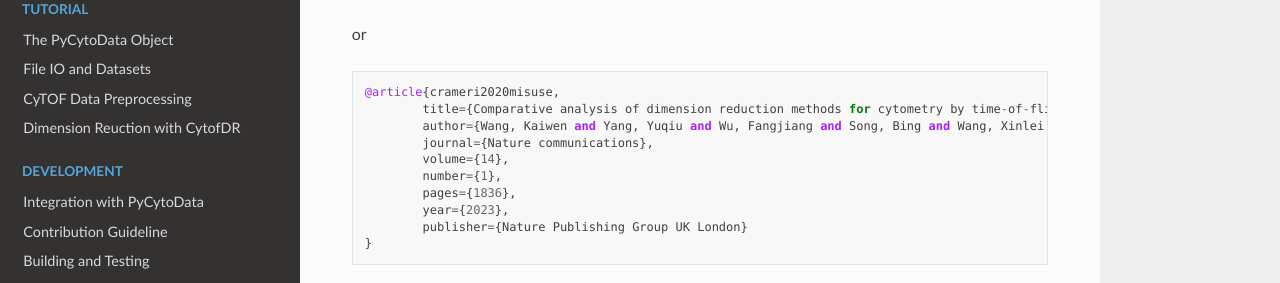
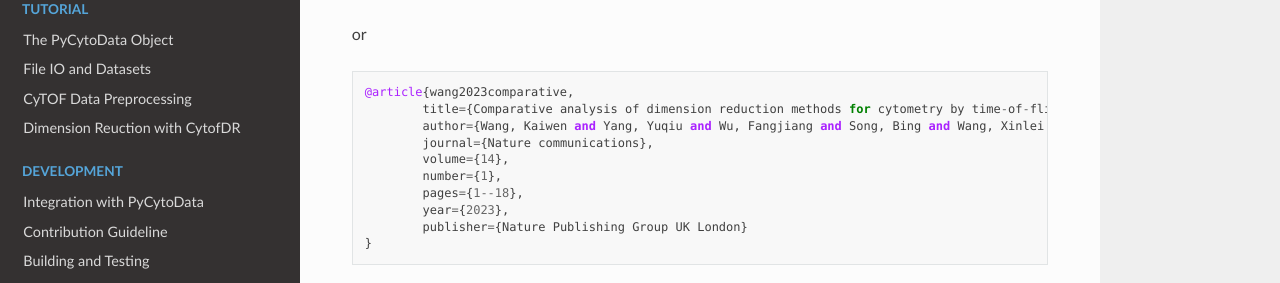
Before and after one commit to kevin931/PyCytoData, a Sphinx documentation site: the page built from docs/source/references.rst, in a window 1280 px wide and 900 px high, scrolled down 426 px. Shown: the part 175-458 px from the top of the window. Built offline with Sphinx 7.4.7 and the Read the Docs theme 2.0.0, drawn with Linux system fonts in a browser that asks for light colours.

Commit message:
[Documentation] Fix reference bibtex

```diff
--- a/docs/source/references.rst
+++ b/docs/source/references.rst
@@ -34,13 +34,13 @@ or
 
 .. code-block::
 
-	@article{crameri2020misuse,
+	@article{wang2023comparative,
 		title={Comparative analysis of dimension reduction methods for cytometry by time-of-flight data},
 		author={Wang, Kaiwen and Yang, Yuqiu and Wu, Fangjiang and Song, Bing and Wang, Xinlei and Wang, Tao},
 		journal={Nature communications},
 		volume={14},
 		number={1},
-		pages={1836},
+		pages={1--18},
 		year={2023},
 		publisher={Nature Publishing Group UK London}
 	}
```
Also changed, not shown: README.md (+2 -2 lines).
